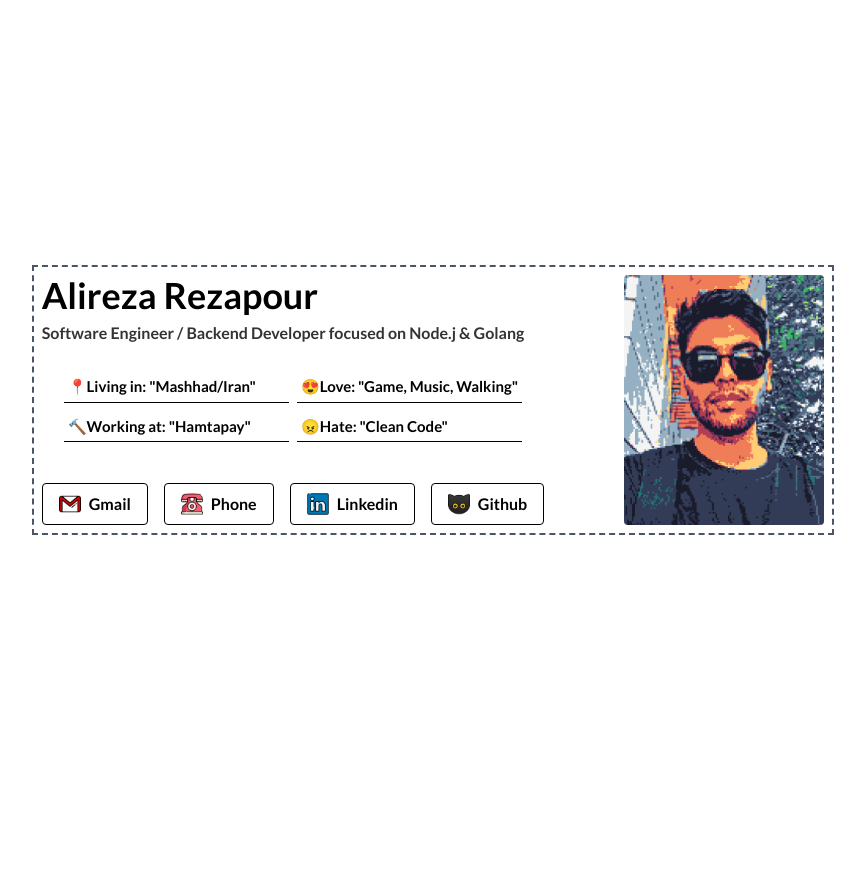
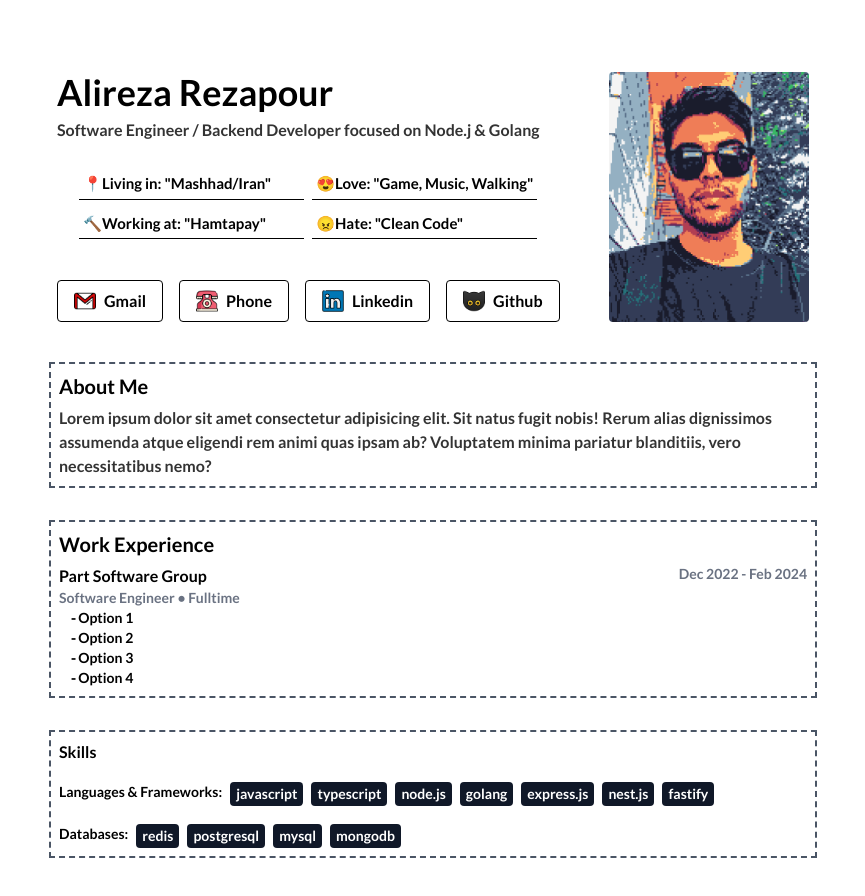
Before and after one commit to alireza12prom/portfolio, a Next.js app: page / in a window 1280 px wide. Shown: the top 896 px of the page, without its empty margins (207-1072 px from the left). Before the commit the page ends 800 px from the top, so only its background shows below. Built offline with nearby package versions, Linux system fonts and the light colour scheme.

Commit message:
add about me, experience and skill sections

```diff
--- a/src/app/page.tsx
+++ b/src/app/page.tsx
@@ -3,12 +3,12 @@ import Link from "next/link";
 
 export default function Home() {
   return (
-    <main className="flex min-h-screen items-center justify-center bg-[#ffffff] text-[#000000]">
+    <main className="container relative mx-auto overflow-auto md:p-16 p-4 bg-[#ffffff] text-[#000000]">
 
-      <section>
+      <section className="flex flex-col items-center space-y-8">
 
         {/* Header */}
-        <div className="flex items-stretch justify-center h-max gap-20 p-2 border-2  border-gray-600 border-dashed">
+        <div className="flex items-stretch justify-between p-2 w-3xl border-gray-600">
 
           <div className="flex flex-col space-y-1.5">
             {/* General */}
@@ -72,6 +72,67 @@ export default function Home() {
           </div>
         </div>
 
+
+        {/* About Me */}
+        <section className="flex flex-col items-stretch justify-center p-2 w-3xl space-y-1.5 border-gray-600 border-2 border-dashed">
+          <h1 className="text-xl">About Me</h1>
+          <p className="text-black/80">Lorem ipsum dolor sit amet consectetur adipisicing elit. Sit natus fugit nobis! Rerum alias dignissimos assumenda atque eligendi rem animi quas ipsam ab? Voluptatem minima pariatur blanditiis, vero necessitatibus nemo?</p>
+        </section>
+
+
+        {/* Experience */}
+        <section className="flex flex-col items-stretch justify-center p-2 w-3xl space-y-1.5 border-gray-600 border-2 border-dashed">
+          <h1 className="text-xl">Work Experience</h1>
+
+          <div>
+            <div className="flex items-stretch justify-between">
+              <h3>Part Software Group</h3>
+              <p className="text-sm text-gray-500">
+                Dec 2022
+                -
+                Feb 2024
+              </p>
+            </div>
+
+            <h4 className="font-mono text-sm text-gray-500">Software Engineer • Fulltime</h4>
+
+            <div className="flex flex-col items-stretch ml-3">
+              <p className="text-sm">⁃ Option 1</p>
+              <p className="text-sm">⁃ Option 2</p>
+              <p className="text-sm">⁃ Option 3</p>
+              <p className="text-sm">⁃ Option 4</p>
+            </div>
+          </div>
+        </section>
+
+
+        {/* Skills */}
+        <section className="flex flex-col gap-3 justify-center p-2 w-3xl space-y-1.5 border-gray-600 border-2 border-dashed">
+          <h3>Skills</h3>
+
+          <div className="flex flex-wrap gap-2 text-sm">
+            <p>Languages & Frameworks:</p>
+
+            {
+              ["javascript", "typescript", "node.js", "golang", "express.js", "nest.js", "fastify"]
+                .map((item) => {
+                  return <div className="px-1.5 py-0.5 bg-gray-900 text-white rounded hover:bg-gray-600">{item}</div>
+                })
+            }
+          </div>
+
+          <div className="flex flex-wrap gap-2 text-sm">
+            <p>Databases:</p>
+
+            {
+              ["redis", "postgresql", "mysql", "mongodb"]
+                .map((item) => {
+                  return <div className="px-1.5 py-0.5 text-sm bg-gray-900 text-white rounded hover:bg-gray-600">{item}</div>
+                })
+            }
+          </div>
+
+        </section>
       </section >
 
     </main >
```
